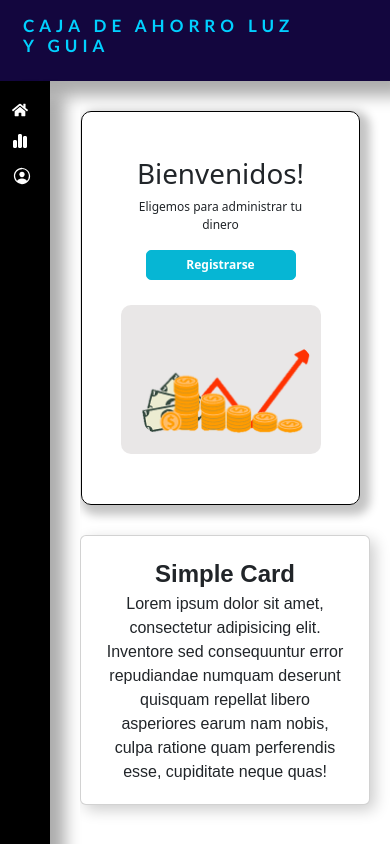
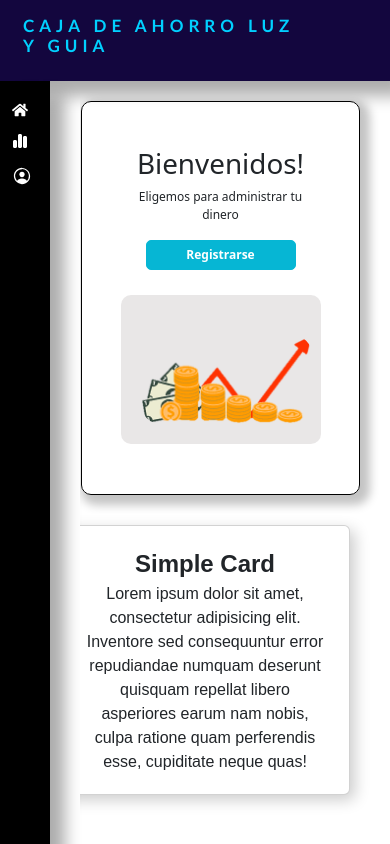
Before and after one commit to allanDev9/TidyTask, a React (Vite) app: page / in a window 390 px wide. Built offline with nearby package versions, Linux system fonts and the light colour scheme; a web font is replaced by a local one.

Commit message:
ajuste card-princpal

```diff
--- a/src/pages/css-pages/Home.scss
+++ b/src/pages/css-pages/Home.scss
@@ -140,7 +140,7 @@ img {
     margin-right: 5px;
     box-shadow: 5px 5px 10px 5px rgba(0, 0, 0, 0.234);
     background-color: rgba(255, 255, 255, 0.714);
-    margin-top: 30px;
+    margin-top: 20px;
   }
   .text-bienvenida {
     margin: 25px;
@@ -171,7 +171,7 @@ img {
     gap: 5px; /* Espaciado entre tarjetas */
     padding: 20px; /* Espaciado interno del contenedor */
     width: 350px;
-    margin-left: -30px;
+    margin-left: -50px;
   }
 
   /* Estilo para las tarjetas individuales */
```
